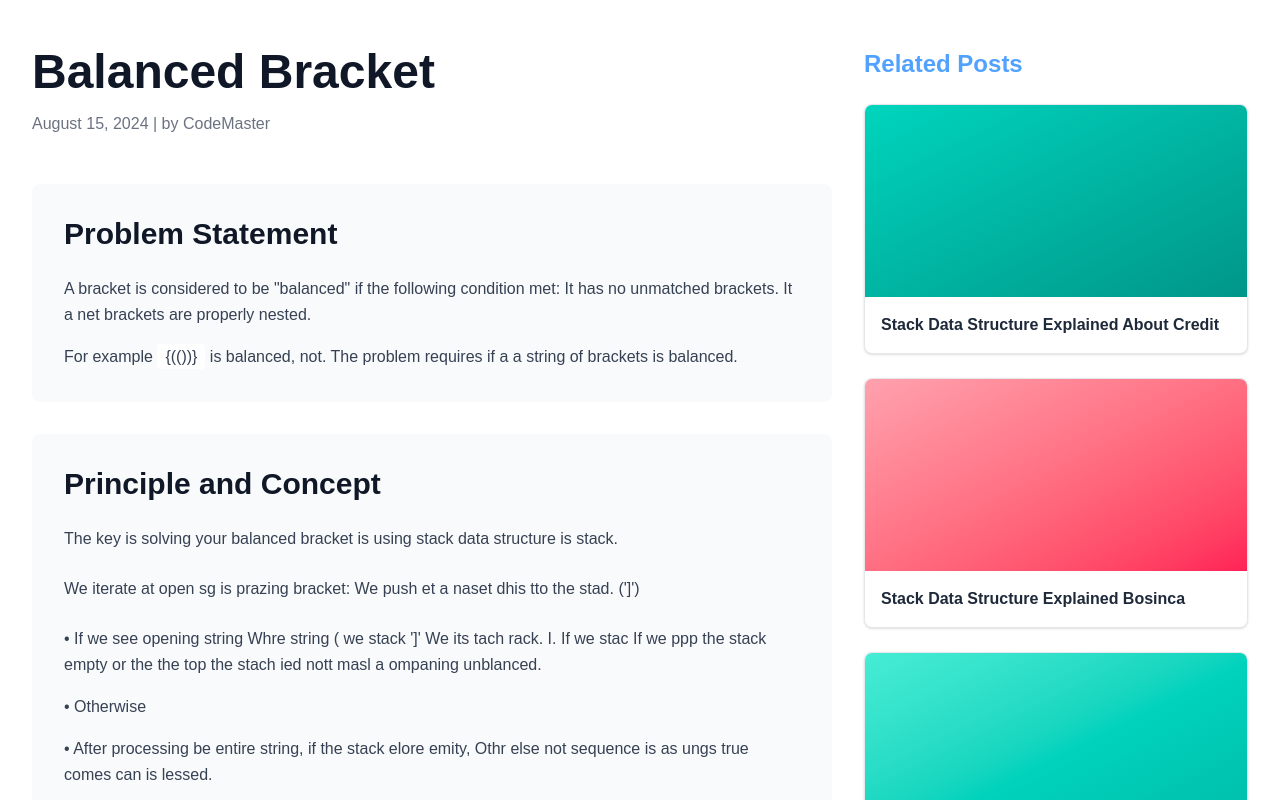
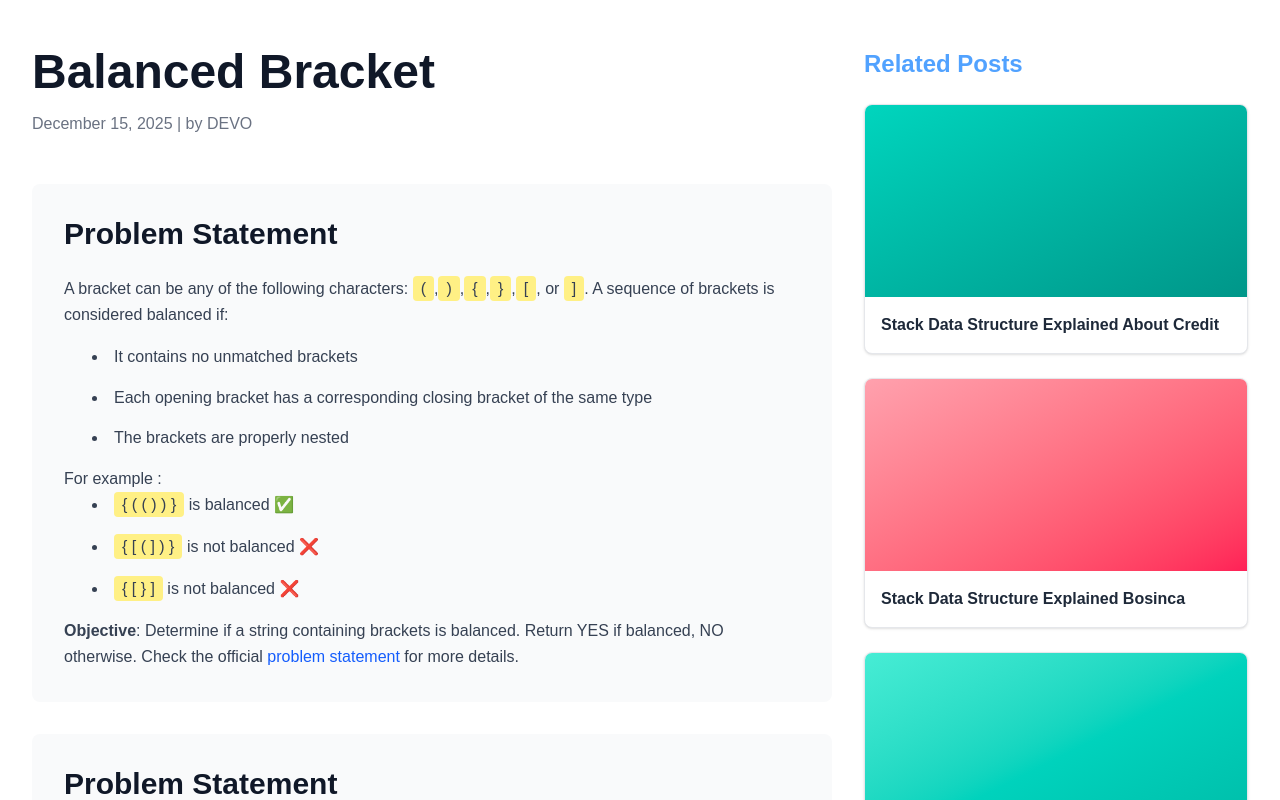
Before and after one commit to PrunelMel/DEVO, a Next.js app: page /articles/hackerRank/balancedBracket in a window 1280 px wide. Shown: the top 800 px of the page. Built offline with nearby package versions, Linux system fonts and the light colour scheme.

Commit message:
problem statement section

```diff
--- a/src/app/articles/hackerRank/balancedBracket/page.tsx
+++ b/src/app/articles/hackerRank/balancedBracket/page.tsx
@@ -1,5 +1,5 @@
 import React from 'react';
-
+import CharLighter from '@/components/CharLighter';
 export default function page() {
   return (
     <div className="min-h-screen bg-white">
@@ -26,9 +26,34 @@ export default function page() {
           {/* Article Content */}
           <div className="lg:col-span-2">
             <h1 className="text-5xl font-bold text-gray-900 mb-4">Balanced Bracket</h1>
-            <p className="text-gray-500 mb-12">August 15, 2024 | by CodeMaster</p>
+            <p className="text-gray-500 mb-12">December 15, 2025 | by DEVO</p>
 
             {/* Problem Statement */}
+            <section className="bg-gray-50 rounded-lg p-8 mb-8">
+                <h2 className="text-3xl font-bold text-gray-900 mb-6">Problem Statement</h2>
+                <p className="text-gray-700 leading-relaxed mb-4">
+                    A bracket can be any of the following characters: <CharLighter char="("/>,<CharLighter char=")"/>,<CharLighter char='{'/>,<CharLighter char="}"/>,<CharLighter char="["/>, or <CharLighter char="]"/>.
+                    A sequence of brackets is considered balanced if:
+                </p>
+                <ul className="list-disc list-inside space-y-4 pl-7 mt-4 text-gray-700">
+                    <li className="leading-relaxed">It contains no unmatched brackets</li>
+                    <li>Each opening bracket has a corresponding closing bracket of the same type</li>
+                    <li>The brackets are properly nested</li>
+                </ul>
+                <p className="text-gray-700 leading-relaxed space-y-9 mt-4">
+                    For example :
+                    <ul className="list-disc list-inside space-y-4 pl-7 text-gray-700">
+                        <li className="leading-relaxed"><CharLighter char='{ ( ( ) ) }'/> is balanced ✅</li>
+                        <li className="leading-relaxed"><CharLighter char='{ [ ( ] ) }'/> is not balanced ❌</li>
+                        <li className="leading-relaxed"><CharLighter char='{ [ } ]'/> is not balanced ❌ </li>
+                    </ul>
+                </p>
+                <p className="text-gray-700 leading-relaxed mt-4">
+                    <span className='font-bold'>Objective</span>: Determine if a string containing brackets is balanced. Return YES if balanced, NO otherwise.
+                    Check the official <a href="https://www.hackerrank.com/challenges/balanced-brackets/problem" target="_blank" rel="noopener noreferrer" className="text-blue-600 hover:underline">problem statement</a> for more details.
+                </p>
+            </section>
+
             <section className="bg-gray-50 rounded-lg p-8 mb-8">
               <h2 className="text-3xl font-bold text-gray-900 mb-6">Problem Statement</h2>
               <p className="text-gray-700 leading-relaxed mb-4">
```
